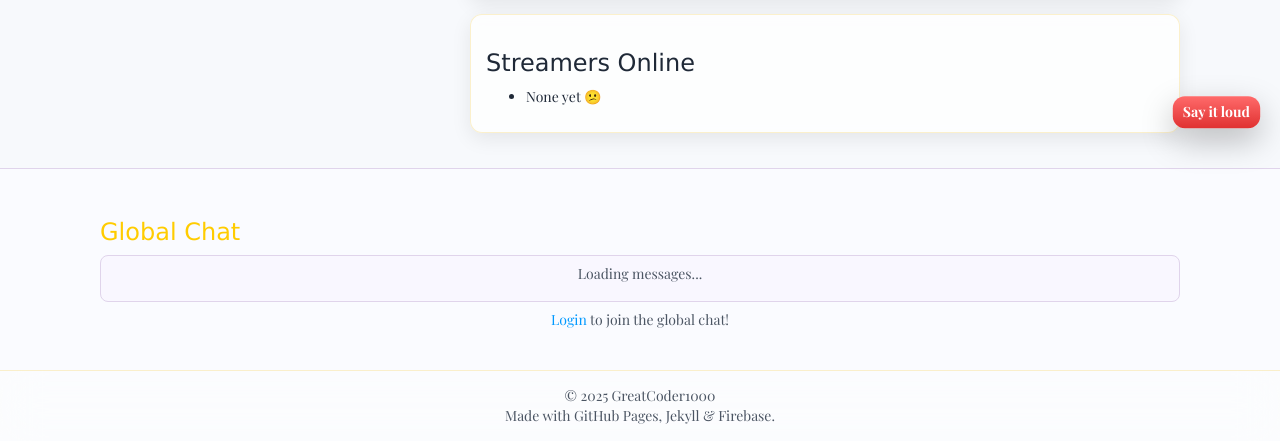
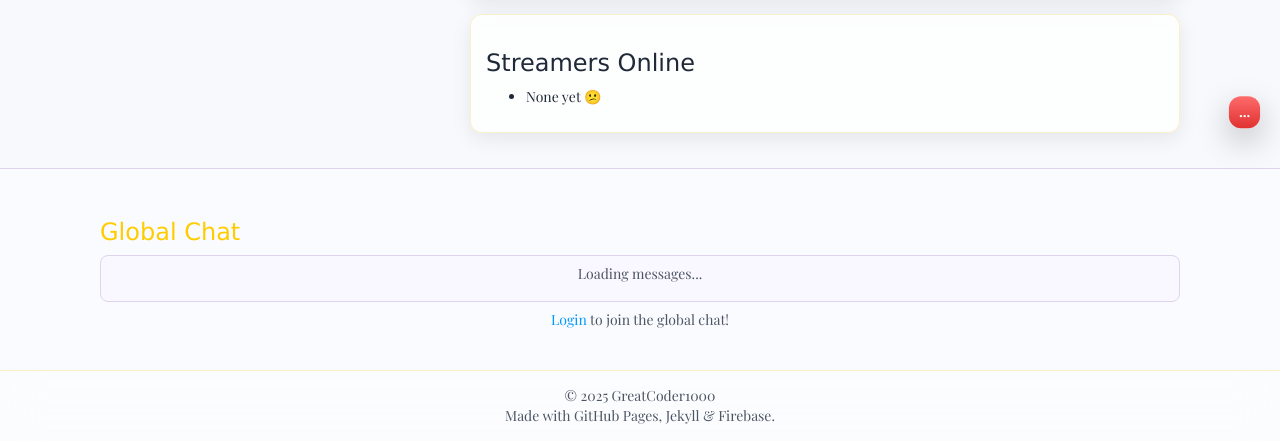
Before and after one commit to GreatCoder1000/drychess, a Jekyll site: the page built from index.html, in a window 1280 px wide. Shown: the part 751-1192 px from the top of the page. Built offline with Jekyll 4.4.1, drawn with Linux system fonts in a browser that asks for light colours; comment, search, counter and statistics services are not loaded.

Commit message:
Change button text to ellipsis

```diff
--- a/index.html
+++ b/index.html
@@ -242,7 +242,7 @@ title: Dashboard
   }
 </style>
 
-<button id="show-big-text" aria-haspopup="dialog" aria-controls="big-text" aria-expanded="false">Say it loud</button>
+<button id="show-big-text" aria-haspopup="dialog" aria-controls="big-text" aria-expanded="false">...</button>
 
 <div id="big-text" role="dialog" aria-modal="true" aria-hidden="true">
   <canvas id="confetti-canvas" aria-hidden="true"></canvas>
```
